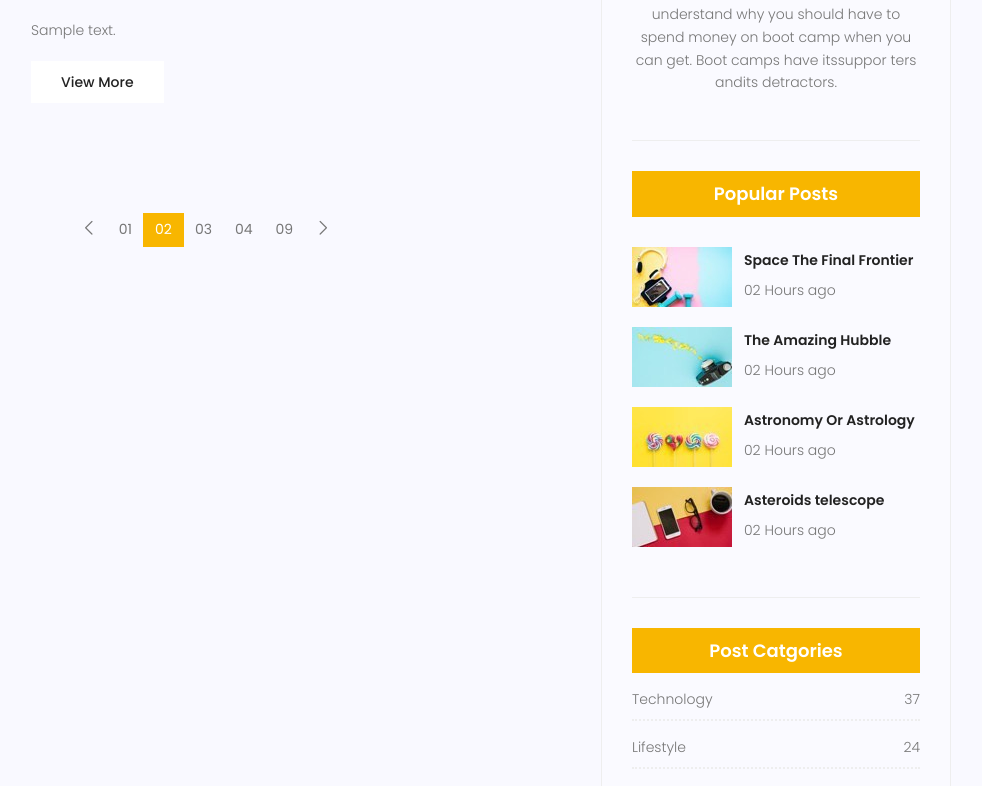
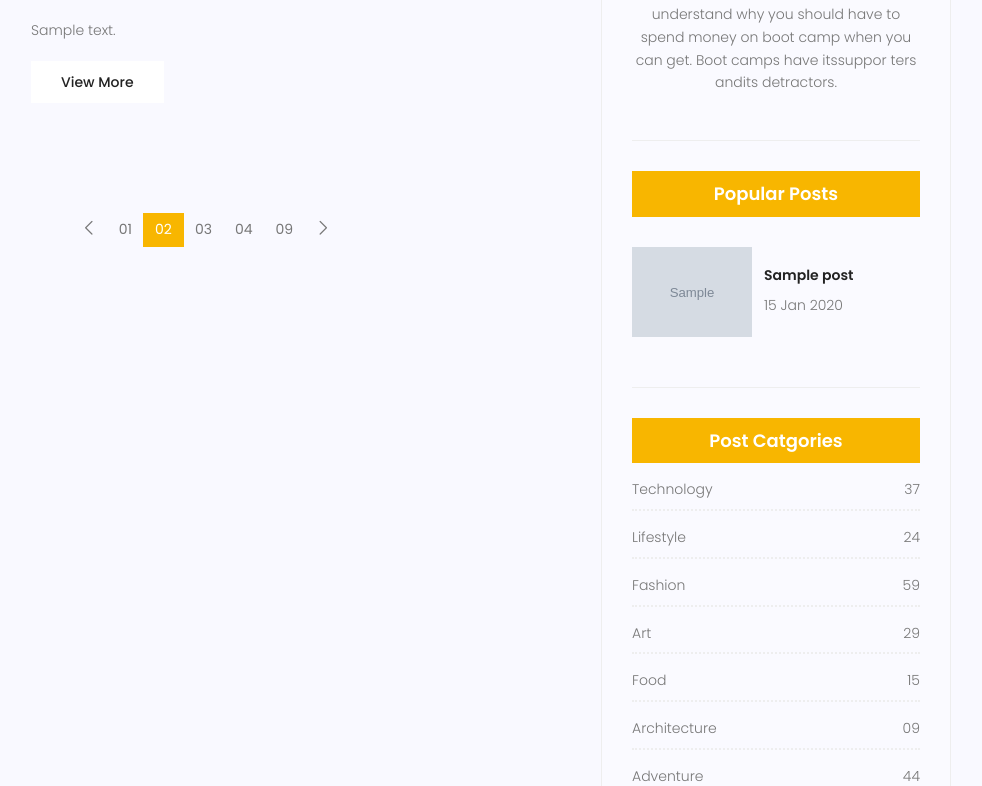
Before and after one commit to mamad-azimi-jozani/django, a Django app: page /blog/ in a window 1280 px wide. Shown: the part 1537-2323 px from the top of the page, without its empty margins (244-1226 px from the left). Run offline with Django 3.2, Linux system fonts and the light colour scheme; tables that the repository leaves empty hold one stand-in row (values such as "Sample post"); grey boxes marked "Sample" are stand-in pictures; some libraries are stand-ins or nearby versions.

Commit message:
showing detail of each post with for loop

```diff
--- a/templates/blog/popular-post.html
+++ b/templates/blog/popular-post.html
@@ -2,41 +2,16 @@
 <div class="single-sidebar-widget popular-post-widget">
 									<h4 class="popular-title">Popular Posts</h4>
 									<div class="popular-post-list">
+										{% for post in posts %}
 										<div class="single-post-list d-flex flex-row align-items-center">
 											<div class="thumb">
-												<img class="img-fluid" src='{% static "img/blog/pp1.jpg" %}' alt="">
+												<img class="img-fluid" src='{{ post.image.url }}' alt="">
 											</div>
 											<div class="details">
-												<a href="blog-single.html"><h6>Space The Final Frontier</h6></a>
-												<p>02 Hours ago</p>
+												<a href="{% url 'blog:single' pid=post.id %}"><h6>{{ post.title }}</h6></a>
+												<p>{{ post.published_date|date:"d M Y"  }}</p>
 											</div>
 										</div>
-										<div class="single-post-list d-flex flex-row align-items-center">
-											<div class="thumb">
-												<img class="img-fluid" src='{% static "img/blog/pp2.jpg" %}' alt="">
-											</div>
-											<div class="details">
-												<a href="blog-single.html"><h6>The Amazing Hubble</h6></a>
-												<p>02 Hours ago</p>
-											</div>
-										</div>
-										<div class="single-post-list d-flex flex-row align-items-center">
-											<div class="thumb">
-												<img class="img-fluid" src='{% static "img/blog/pp3.jpg" %}' alt="">
-											</div>
-											<div class="details">
-												<a href="blog-single.html"><h6>Astronomy Or Astrology</h6></a>
-												<p>02 Hours ago</p>
-											</div>
-										</div>
-										<div class="single-post-list d-flex flex-row align-items-center">
-											<div class="thumb">
-												<img class="img-fluid" src='{% static "img/blog/pp4.jpg" %}' alt="">
-											</div>
-											<div class="details">
-												<a href="blog-single.html"><h6>Asteroids telescope</h6></a>
-												<p>02 Hours ago</p>
-											</div>
-										</div>
+										{% endfor %}
 									</div>
 								</div>
```
